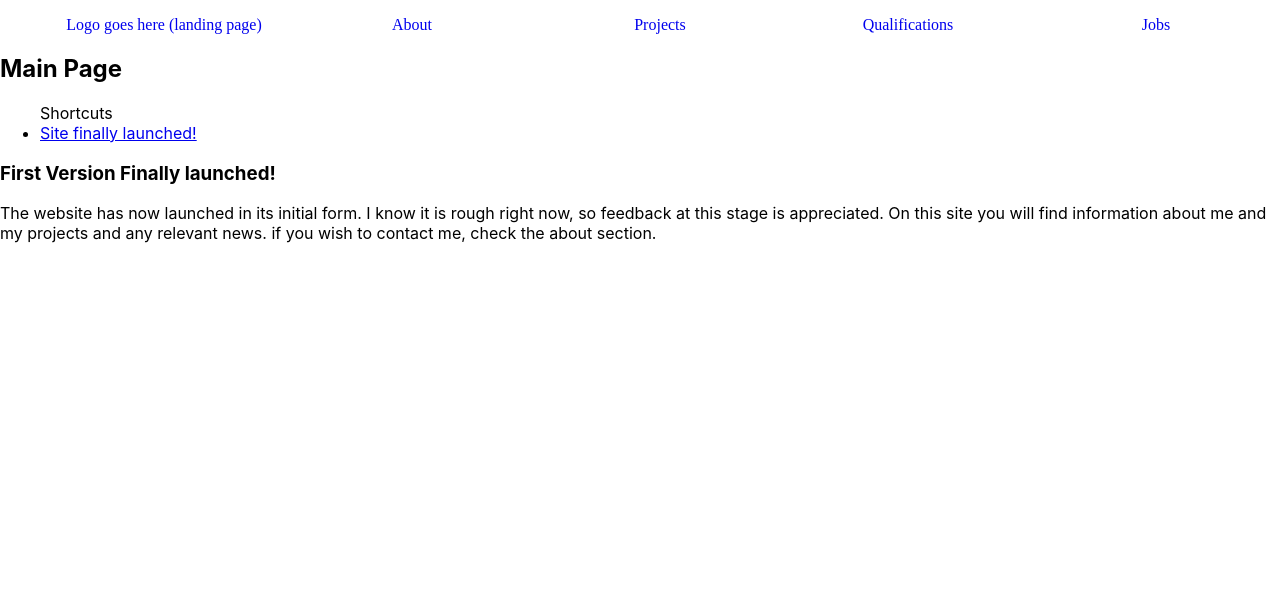
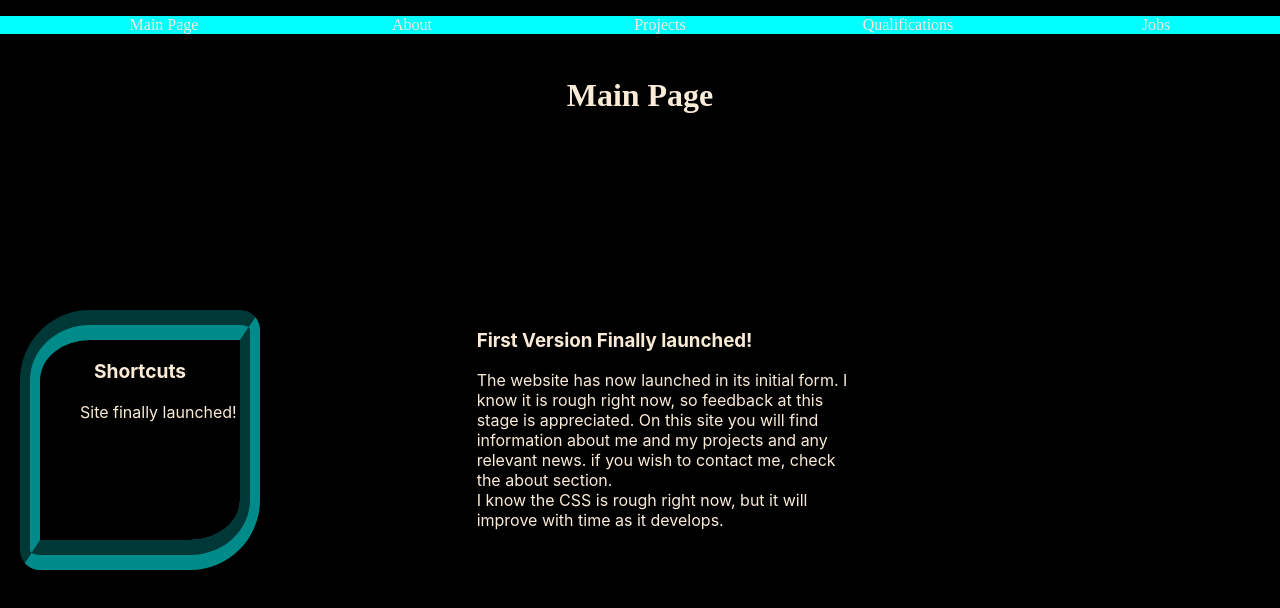
Before and after one commit to Thelangostudent/Personal-Website, a React (Create React App) app in the folder personal-website/: page / in a window 1280 px wide. Shown: the top 608 px of the page. Built offline with nearby package versions, Linux system fonts and the light colour scheme.

Commit message:
First versjon of CSS made. Improvement is to be made.

```diff
--- a/personal-website/src/App.js
+++ b/personal-website/src/App.js
@@ -23,7 +23,7 @@ function App() {
                   <Route path="/" element={<NavBar />}>
                       <Route index element={<LandingPage />} />
                       <Route path="baseProjectPage" element={<ProjectsPages />} />
-                      <Route path="aboutPage" element={<AboutPage />} />
+                      <Route path="*" element={<AboutPage />} />
                       <Route path="baseJobPage" element={<JobsPage />} />
                       <Route path="baseQualificationsPage" element={<QualificationsPage />} />
                   </Route>
--- a/personal-website/src/cssFiles/index.css
+++ b/personal-website/src/cssFiles/index.css
@@ -1,13 +1,22 @@
 body {
-  margin: 0;
+  margin:0;
+  margin-top:0;
   font-family: -apple-system, BlinkMacSystemFont, 'Segoe UI', 'Roboto', 'Oxygen',
     'Ubuntu', 'Cantarell', 'Fira Sans', 'Droid Sans', 'Helvetica Neue',
     sans-serif;
   -webkit-font-smoothing: antialiased;
   -moz-osx-font-smoothing: grayscale;
+
+  background-color:black;
+
+  color:antiquewhite;
 }
 
 code {
   font-family: source-code-pro, Menlo, Monaco, Consolas, 'Courier New',
     monospace;
 }
+
+html {
+    margin:0;
+}
--- /dev/null
+++ b/personal-website/src/cssFiles/landingPage.css
@@ -0,0 +1,102 @@
+
+
+
+
+#landingPageContainer
+{
+    display:grid;
+
+    grid-template-columns: 1fr 1fr 1fr;
+
+    grid-template-rows: 1fr 1fr 1fr ;
+}
+
+#pageHeader
+{
+    text-align:center;
+    grid-column-start:2;
+    grid-column-end:3;
+    font-family:'Bauhaus 93';
+    font-size: xx-large;
+}
+
+#shortCutsTitle
+{
+    text-align:center;
+    font-style:normal;
+    font-size:larger;
+    font-weight:bold;
+
+}
+
+#inPageshortCuts {
+    grid-column-start: 1;
+    grid-column-end: 2;
+
+    width: 200px;
+    min-height: 200px;
+    max-height: 250px;
+
+    text-decoration:none;
+    text-align:left;
+    margin-left:20px;
+
+    border-style:groove;
+    border-radius: 70px 20px;
+    border-left-width:20px;
+    border-right-width:20px;
+    border-color: darkcyan;
+    border-top-width:30px;
+    border-bottom-width:30px;
+
+
+}
+
+.shortCut {
+    text-decoration: none;
+    list-style-type: none;
+    text-decoration: none;
+
+}
+
+    .shortCut:visited
+    {
+        text-align:right;
+
+        list-style-type:none;
+    }
+
+    .shortCut::marker
+    {
+
+        text-decoration:none;
+    }
+
+
+#newsContent
+{
+    text-align: left;
+    grid-column-start:2;
+    grid-column-end: 3;
+    margin-left: 50px;
+}
+
+a
+{
+    text-decoration: none;
+    color: inherit;
+}
+
+
+
+#news_1
+{
+}
+
+.newsHeadline
+{
+}
+
+.newsContent
+{
+}
--- a/personal-website/src/cssFiles/navBar.css
+++ b/personal-website/src/cssFiles/navBar.css
@@ -3,16 +3,13 @@
 
 .navBar
 {
-
+    margin:0;
 }
 
-#naviGation
-{
-   text-align:center;
-   text-decoration-style: solid;
-
-
-
+#naviGation {
+    text-align: center;
+    text-decoration-style: solid;
+    background-color: aqua;
 }
 
 #navBarList {
--- a/personal-website/src/landingPage/landingPage.js
+++ b/personal-website/src/landingPage/landingPage.js
@@ -7,13 +7,16 @@
  * Here will news about me and the site be.
  * */
 
+import '../cssFiles/landingPage.css';
+
 function landingPage() {
     return (
         <div id = "landingPageContainer">
         <h2 id="pageHeader">Main Page</h2>
 
-        <div id="inPageshortCuts">
-                <ul> Shortcuts
+            <div id="inPageshortCuts">
+                <p id="shortCutsTitle">Shortcuts</p>
+                <ul>
                     <li className="shortCut"><a href="#news_1">Site finally launched!</a></li>
 
 
@@ -26,7 +29,8 @@ function landingPage() {
                     <p className="newsContent">The website has now launched in its initial form.
                         I know it is rough right now, so feedback at this stage is appreciated.
                         On this site you will find information about me and my projects and any relevant news.
-                        if you wish to contact me, check the about section.</p>
+                        if you wish to contact me, check the about section. <br></br>
+                        I know the CSS is rough right now, but it will improve with time as it develops. </p>
                 </div>
 
 
--- a/personal-website/src/navBar/navBar.js
+++ b/personal-website/src/navBar/navBar.js
@@ -19,7 +19,7 @@ import '../cssFiles/navBar.css';
 
                 <ul id="navBarList">
                     <li className="navItem">
-                        <Link to ="/"> Logo goes here (landing page)</Link>
+                        <Link to ="/"> Main Page</Link>
                     </li>
                     <li className="navItem">
                         <Link to ="/aboutPage">About</Link>
```
